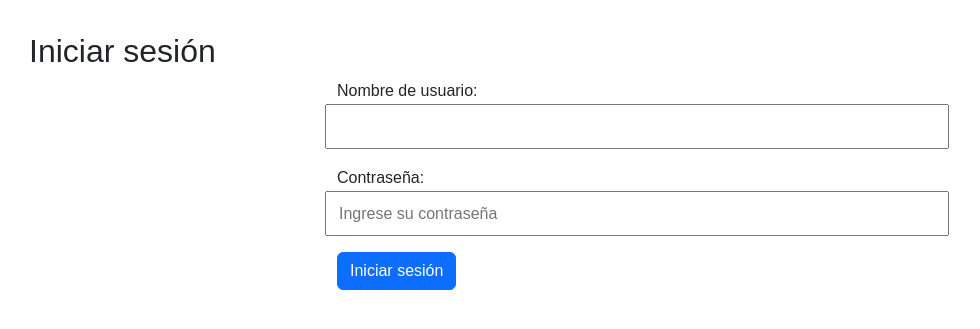
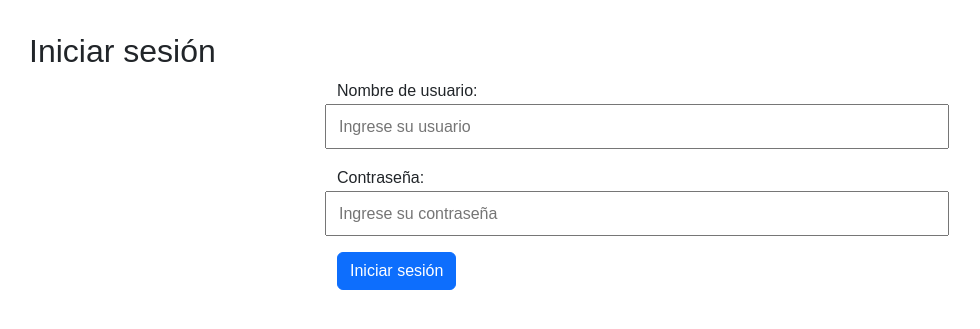
Before and after one commit to fdoquezada/carga_de_guias_tct, a Django app: page /login/ in a window 1280 px wide. Shown: the part 58-387 px from the top of the page, without its empty margins (3-983 px from the left). Run offline with Django 5.2, Linux system fonts and the light colour scheme; some libraries are stand-ins or nearby versions.

Commit message:
se corrigue errores de template

```diff
--- a/templates/login.html
+++ b/templates/login.html
@@ -6,7 +6,7 @@
     {% csrf_token %}
     <div class="form-group row">
         <label for="username">Nombre de usuario:</label>
-        <input type="text" name="username" id="username" required>
+        <input type="text" name="username" id="username" placeholder="Ingrese su usuario" required>
     </div>
     <div class="form-group row">
         <label for="password">Contraseña:</label>
--- a/templates/registro.html
+++ b/templates/registro.html
@@ -5,7 +5,7 @@
 <form method="post" class="form-group">
     {% csrf_token %}
 
-    {{ form.as_ul }}
+    {{ form.as_p }}
 
     {{ form.as_p }}
 
```
Also changed, not shown: db.sqlite3.
